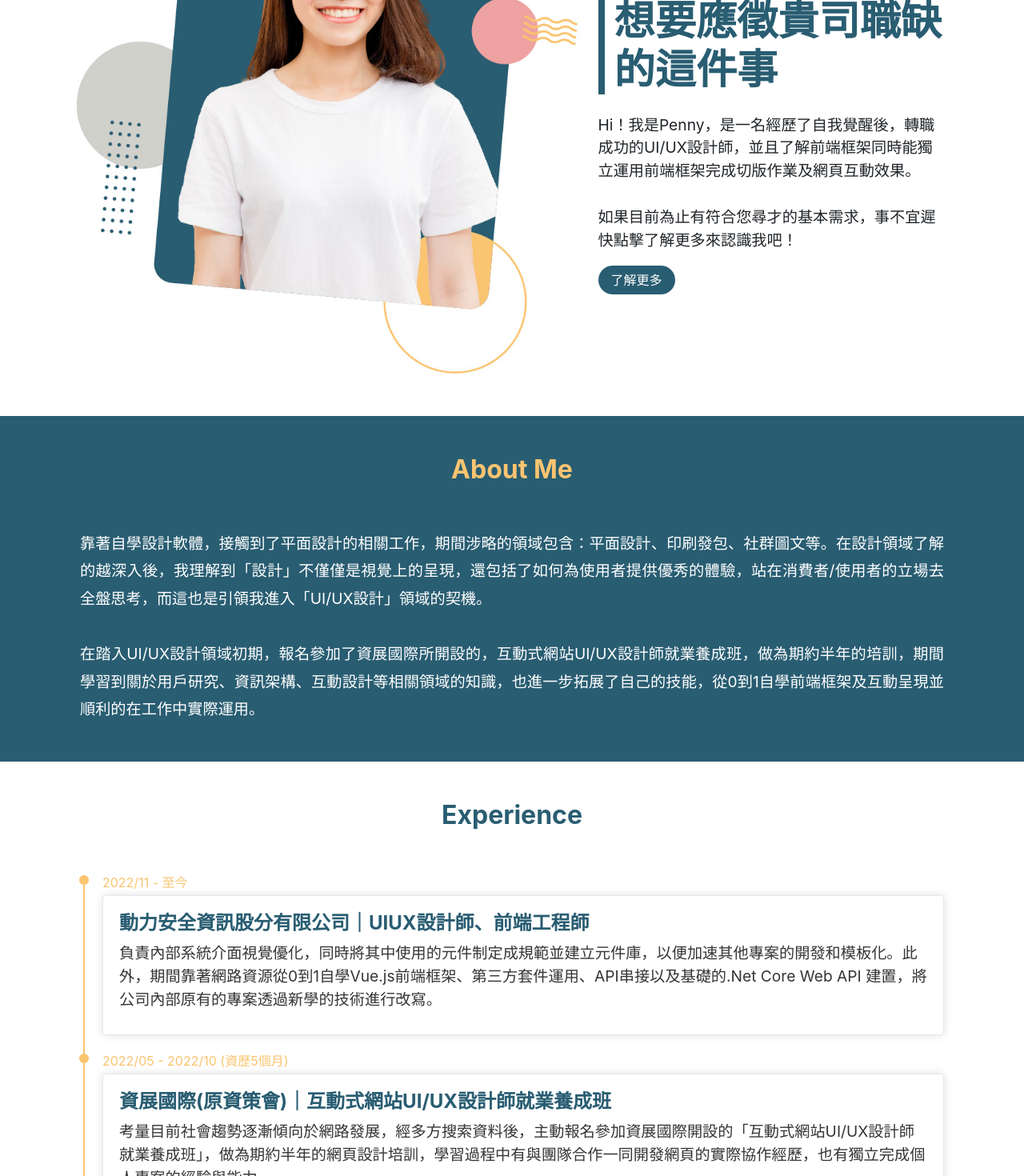
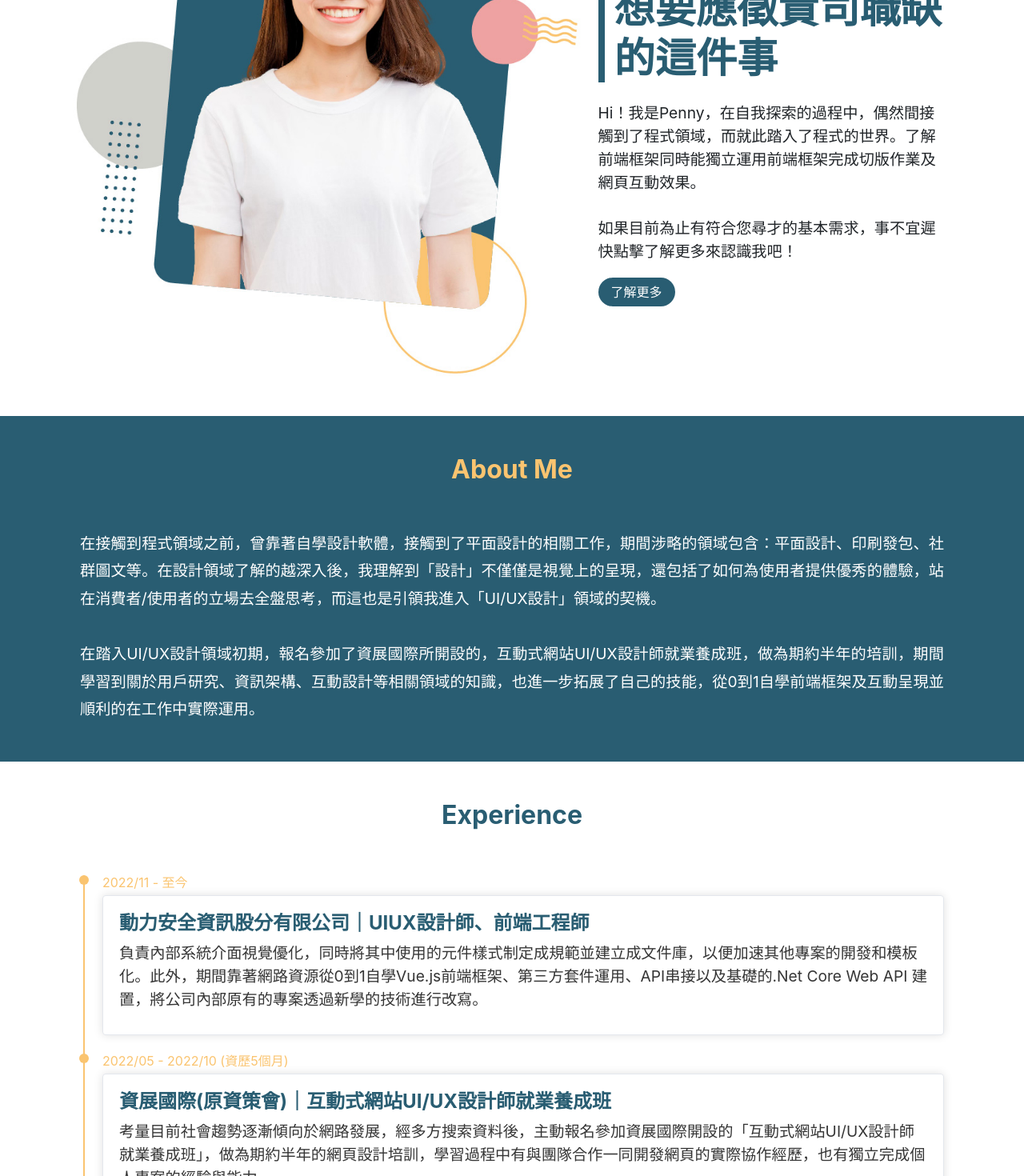
Before and after one commit to pennypan0111/PennyProfile, a Vue app in the folder vue-profile/: page / in a window 1280 px wide. Shown: the part 320-1790 px from the top of the page at 80% size. Built offline with nearby package versions, Linux system fonts and the light colour scheme; what vue-amazing-ui, vue-sweetalert2 would draw is missing.

Commit message:
Profile、AboutMe內容調整

```diff
--- a/vue-profile/src/views/PennyProfileView.vue
+++ b/vue-profile/src/views/PennyProfileView.vue
@@ -112,7 +112,7 @@
                 </div>
                 <div class="col-lg-5 col-12 pt-5">
                     <h1 class="title-primary font-weight-bold Profile_title">關於我<br/>想要應徵貴司職缺<br/>的這件事</h1>
-                    <p class="Profile_introduce my-4">Hi！我是Penny，是一名經歷了自我覺醒後，轉職成功的UI/UX設計師，並且了解前端框架同時能獨立運用前端框架完成切版作業及網頁互動效果。
+                    <p class="Profile_introduce my-4">Hi！我是Penny，在自我探索的過程中，偶然間接觸到了程式領域，而就此踏入了程式的世界。了解前端框架同時能獨立運用前端框架完成切版作業及網頁互動效果。
                         <br/><br/>如果目前為止有符合您尋才的基本需求，事不宜遲快點擊了解更多來認識我吧！
                     </p>
                     <div class="text-center text-lg-left">
@@ -128,7 +128,7 @@
             <SectionTitle class="title-secondary font-weight-bold" #sectionTitle>About Me</SectionTitle>
             <div class="aboutMe-content">
 
-                靠著自學設計軟體，接觸到了平面設計的相關工作，期間涉略的領域包含：平面設計、印刷發包、社群圖文等。在設計領域了解的越深入後，我理解到「設計」不僅僅是視覺上的呈現，還包括了如何為使用者提供優秀的體驗，站在消費者/使用者的立場去全盤思考，而這也是引領我進入「UI/UX設計」領域的契機。
+                在接觸到程式領域之前，曾靠著自學設計軟體，接觸到了平面設計的相關工作，期間涉略的領域包含：平面設計、印刷發包、社群圖文等。在設計領域了解的越深入後，我理解到「設計」不僅僅是視覺上的呈現，還包括了如何為使用者提供優秀的體驗，站在消費者/使用者的立場去全盤思考，而這也是引領我進入「UI/UX設計」領域的契機。
                 <br/>
                 <br/>
                 在踏入UI/UX設計領域初期，報名參加了資展國際所開設的，互動式網站UI/UX設計師就業養成班，做為期約半年的培訓，期間學習到關於用戶研究、資訊架構、互動設計等相關領域的知識，也進一步拓展了自己的技能，從0到1自學前端框架及互動呈現並順利的在工作中實際運用。
@@ -144,7 +144,7 @@
                 <el-timeline-item timestamp="2022/11 - 至今" placement="top">
                     <el-card>
                         <h4>動力安全資訊股分有限公司｜UIUX設計師、前端工程師</h4>
-                        <p class="mb-0">負責內部系統介面視覺優化，同時將其中使用的元件制定成規範並建立元件庫，以便加速其他專案的開發和模板化。此外，期間靠著網路資源從0到1自學Vue.js前端框架、第三方套件運用、API串接以及基礎的.Net Core Web API 建置，將公司內部原有的專案透過新學的技術進行改寫。</p>
+                        <p class="mb-0">負責內部系統介面視覺優化，同時將其中使用的元件樣式制定成規範並建立成文件庫，以便加速其他專案的開發和模板化。此外，期間靠著網路資源從0到1自學Vue.js前端框架、第三方套件運用、API串接以及基礎的.Net Core Web API 建置，將公司內部原有的專案透過新學的技術進行改寫。</p>
                     </el-card>
                 </el-timeline-item>
 
```
